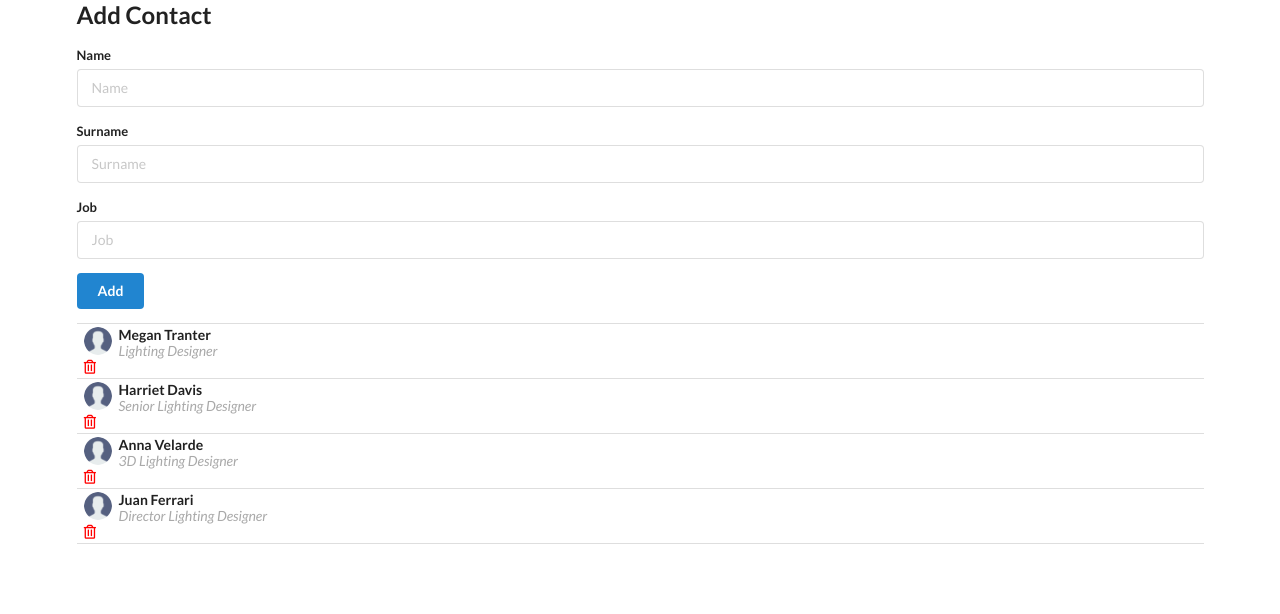
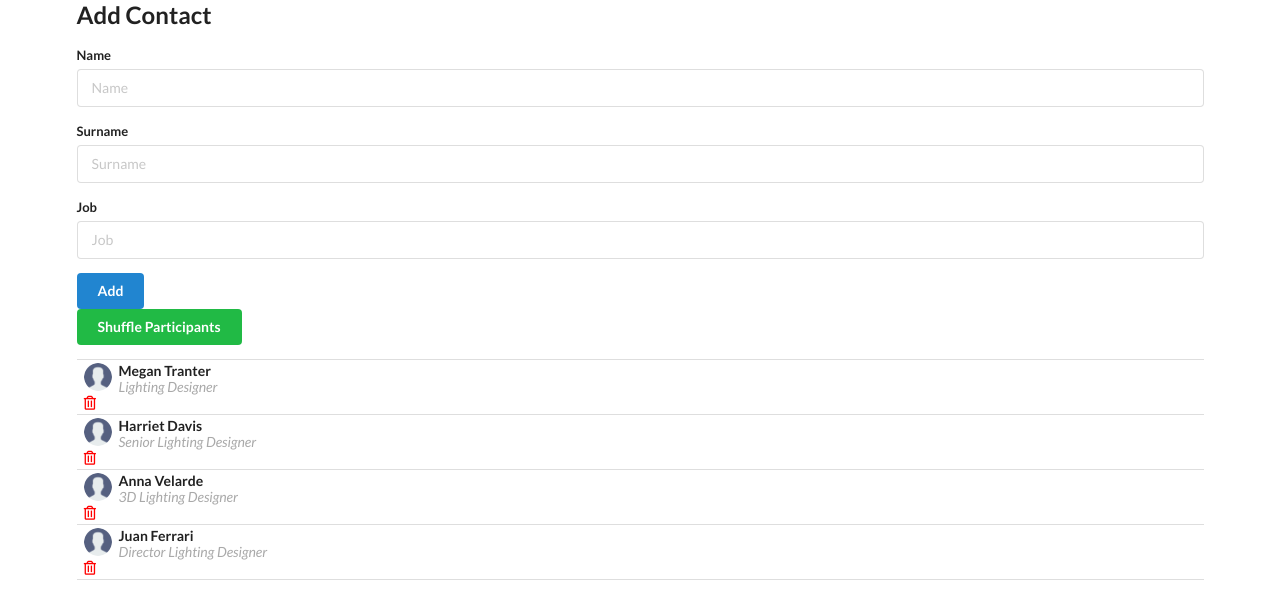
Before and after one commit to annavelarde/HL_Team-Utalk, a React (Vite) app: page / in a window 1280 px wide. Shown: the top 614 px of the page. Built offline with nearby package versions, Linux system fonts and the light colour scheme.

Commit message:
Added in App.js the shuffle functionality for the button in ContacList.js. Now the Application is complete without the Show/hide Form functionality and the localStorage

```diff
--- a/src/App.jsx
+++ b/src/App.jsx
@@ -15,21 +15,42 @@ function App() {
 
 	const addContactHandler = (contactObj) => {
 		// console.log(contactObj);
-		const updatedContacts = [{ id: randomID(), ...contactObj }, ...contacts];
+		const updatedListContacts = [{ id: randomID(), ...contactObj }, ...contacts];
 		// console.log("👉 👉 / updatedContacts", updatedContacts);
-		setContacts(updatedContacts);
-		setUpdatedContacts(updatedContacts);
+		setContacts(updatedListContacts);
+		setUpdatedContacts(updatedListContacts);
 	};
 
 	const removeContactHandler = (id) => {
-		const newContactList = updatedContacts.filter((contact) => {
+		const newContactList = contacts.filter((contact) => {
 			return contact.id !== id;
 		});
 
 		setContacts(newContactList);
 		setUpdatedContacts(newContactList);
 	};
+	// https://codesandbox.io/s/exciting-mccarthy-pqo5c?file=/src/App.js
+	// https://stackoverflow.com/questions/63540873/react-hooks-shuffle-array-immediately-on-load-and-onclick
+	function shuffle(arra1) {
+		var ctr = arra1.length,
+			temp,
+			index;
+		while (ctr > 0) {
+			index = Math.floor(Math.random() * ctr);
+			ctr--;
+			temp = arra1[ctr];
+			arra1[ctr] = arra1[index];
+			arra1[index] = temp;
+		}
 
+		return arra1;
+	}
+	const shuffleHandler = () => {
+		let newList = shuffle([...updatedContacts]);
+		setContacts(newList);
+		setUpdatedContacts(newList);
+		console.log("👉 👉 / newList", updatedContacts, newList);
+	};
 	// useEffect(() => {
 	// 	const retriveContacts = JSON.parse(localStorage.getItem(LOCAL_STORAGE_KEY));
 	// 	if (retriveContacts) setContacts(retriveContacts);
@@ -43,7 +64,7 @@ function App() {
 		<div className="ui container">
 			{/* <Header /> */}
 			<AddContact addContactHandler={addContactHandler} />
-			<ContactList contacts={contacts} removeContact={removeContactHandler} />
+			<ContactList contacts={updatedContacts} removeContact={removeContactHandler} shuffle={shuffleHandler} />
 		</div>
 	);
 }
--- a/src/components/ContactList.jsx
+++ b/src/components/ContactList.jsx
@@ -1,18 +1,36 @@
 /** @format */
 
-import React from "react";
+import React, { useState } from "react";
 // import { v4 as randomID } from "uuid";
 import ContactCard from "./ContactCard";
 
-const ContactList = ({ contacts, removeContact }) => {
+const ContactList = ({ contacts, removeContact, shuffle }) => {
+	// const [shuffledList, setShuffledList] = useState(contacts);
+	// console.log("👉 👉 / shuffledList", shuffledList);
+
 	const deleteContacHandler = (id) => {
 		removeContact(id);
 	};
+
+	// const shuffleHandler = () => {
+	// 	let newList = shuffle([...shuffledList]);
+	// 	setShuffledList(newList);
+	// 	console.log("👉 👉 / newList", shuffledList, newList);
+	// };
 	const renderContactList = contacts.map((contact, index) => {
 		// console.log("👉 👉 / contact", contact);
 		return <ContactCard contact={contact} deleteContact={deleteContacHandler} key={contact.name + index} />;
 	});
-	return <div className="ui celled list">{renderContactList}</div>;
+	return (
+		<>
+			<div>
+				<button className="ui button green" onClick={shuffle}>
+					Shuffle Participants
+				</button>
+			</div>
+			<div className="ui celled list">{renderContactList}</div>
+		</>
+	);
 };
 
 export default ContactList;
```
